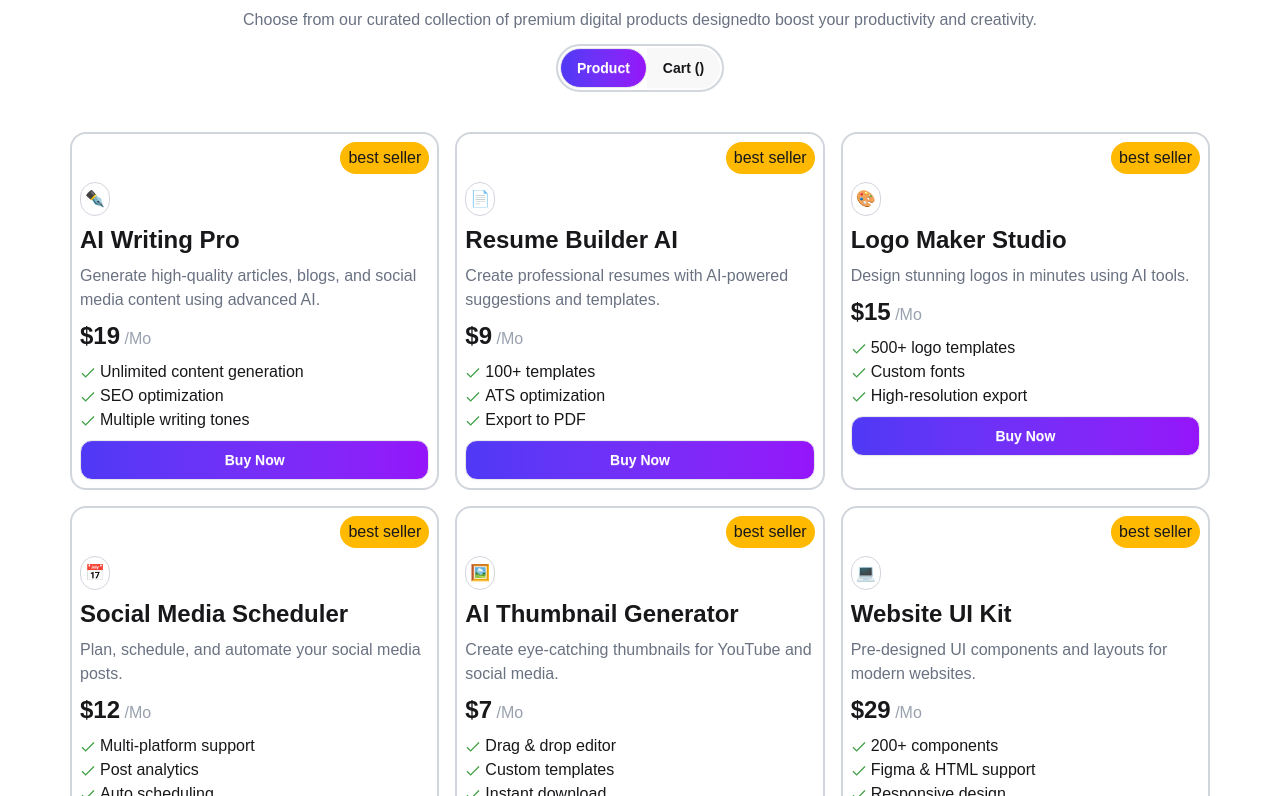
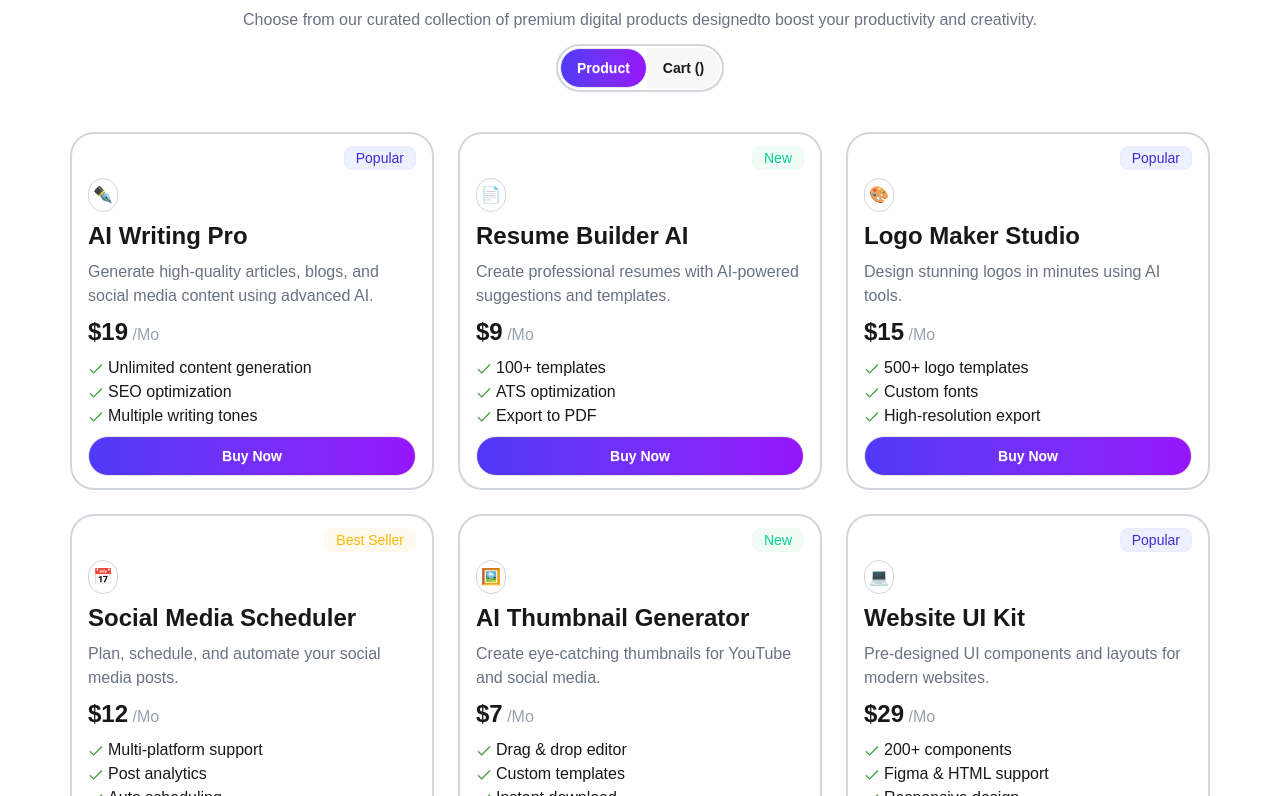
Before and after one commit to shkMahdi/A6-DigiTools-Platform, a React (Vite) app: page / in a window 1280 px wide. Shown: the part 1044-1840 px from the top of the page. Built offline with nearby package versions, Linux system fonts and the light colour scheme.

Commit message:
product tab feature done

```diff
--- a/src/assets/Components/Homepage/ProductCard.jsx
+++ b/src/assets/Components/Homepage/ProductCard.jsx
@@ -10,11 +10,17 @@ const ProductCard = ({ product, selected, setSelected }) => {
         setSelected([...selected, product]);
     }
     return (
-        <div className='border-2 border-gray-300 rounded-2xl p-2 space-y-2'>
+        <div className='border-2 border-gray-300 rounded-3xl px-4 py-3 space-y-2'>
             <div className='flex justify-end'>
-                <p className='bg-amber-400 px-2 py-1 rounded-3xl w-fit'>
-                    best seller
-                </p>
+                {
+                    product.tag === "popular" ? (
+                        <div className="badge badge-soft badge-primary">Popular</div>
+                    ) : product.tag === "new" ? (
+                        <div className="badge badge-soft badge-success">New</div>
+                    ) : (
+                        <div className="badge badge-soft badge-warning">Best Seller</div>
+                    )
+                }
             </div>
             <div className='flex justify-start p-1 border border-gray-300 rounded-full w-fit items-center'>
                 {product.icon}
@@ -26,14 +32,14 @@ const ProductCard = ({ product, selected, setSelected }) => {
             </div>
             <div>
                 {
-                    product.features.map(feature => (
-                        <p className='flex gap-1 items-center'><FcCheckmark />
+                    product.features.map((feature, index) => (
+                        <p key={index} className='flex gap-1 items-center'><FcCheckmark />
                             {feature}</p>
                     ))
                 }
             </div>
             <div>
-                <button onClick={() => handleSelection()} disabled={isSelected} className={`btn w-full rounded-xl ${isSelected ? "bg-green-500 text-white" : "bg-linear-to-r from-[#4F39F6] to-[#9514FA] text-white"}`}>
+                <button onClick={() => handleSelection()} disabled={isSelected} className={`btn w-full rounded-3xl ${isSelected ? "bg-green-500 text-white" : "bg-linear-to-r from-[#4F39F6] to-[#9514FA] text-white"}`}>
                     {isSelected ? <FaCheck /> : ""}{isSelected ? "Added To Cart" : "Buy Now"}
                 </button>
             </div>
--- a/src/assets/Components/Homepage/Products.jsx
+++ b/src/assets/Components/Homepage/Products.jsx
@@ -3,7 +3,7 @@ import ProductCard from './ProductCard';
 const Products = ({products, selected, setSelected}) => {
     // console.log(products);
     return (
-        <div className="w-[95%] md:max-w-300 mx-auto mb-20 grid grid-cols-1 md:grid-cols-3 gap-4">
+        <div className="w-[95%] md:max-w-300 mx-auto mb-20 grid grid-cols-1 md:grid-cols-3 gap-6">
             {
                 products.map((product) =>
                     (<ProductCard product={product} key={product.id} selected={selected} setSelected={setSelected}/>)
```
